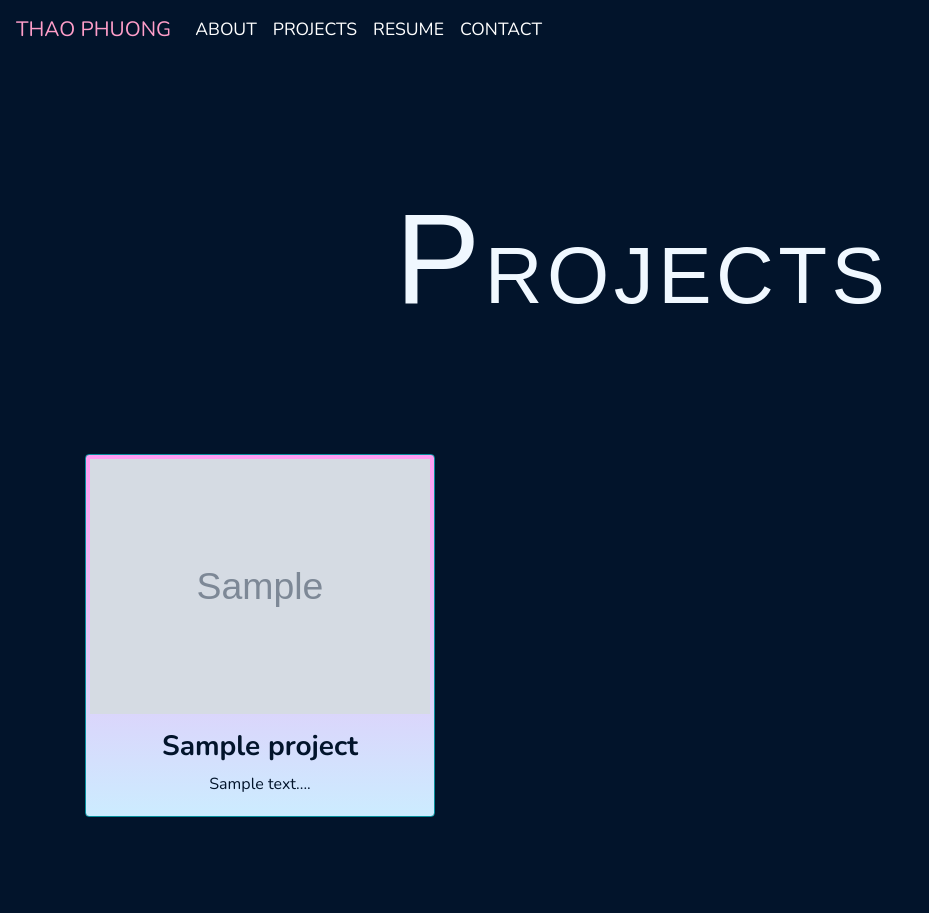
After one commit to tphuong141607/My-Website, a Node server app: page /projects in a window 1280 px wide. The commit adds this page. Shown: the whole page, without its empty margins (0-929 px from the left). Run offline with Node 20, Linux system fonts and the light colour scheme; tables that the repository leaves empty hold one stand-in row (values such as "Sample post"); grey boxes marked "Sample" are stand-in pictures; some libraries are stand-ins or nearby versions.

Commit message:
update index project page

```diff
--- a/app.js
+++ b/app.js
@@ -1,27 +1,126 @@
 var express 	= require('express'),
 	app 		= express(),
+	methodOverride = require('method-override'),
 	bodyParser  = require('body-parser'),
 	mongoose 	= require('mongoose');
-
 
 app.use(bodyParser.urlencoded({extended: true}));
 app.set('view engine', 'ejs');
 app.use(express.static(__dirname + '/public'));
+app.use(methodOverride('_method'));
 
-// ROOT Route
+//-----------------------------//
+// REGULAR ROUTES (front-end)  //
+//-----------------------------//
+
+// ROOT Page Route
 app.get('/', function(req, res){
 	res.render('landing');
 });
 
-// About Me Page Route
+// aboutMe Page Route
 app.get('/aboutMe', function(req, res){
 	res.render('aboutMe');
 });
 
-// Contact PAge Route
+// Contact Page Route
 app.get('/contact', function(req, res){
 	res.render('contact');
 });
+
+//------------------------//
+// Mongoose/Model Config  //
+//------------------------//
+mongoose.connect('mongodb://localhost/myWeb_project', {useNewUrlParser: true , useUnifiedTopology: true});
+var projectSchema = new mongoose.Schema({
+	title: String,
+	image: String,
+	body: String,
+	toolUsed: String,
+	github: String,
+	dateCreated: {type: Date, default: Date.now}
+});
+
+var Project = mongoose.model('Project', projectSchema);
+
+
+
+//-----------------------------//
+// RESTFUL ROUTES for PROJECTs //
+//-----------------------------//
+
+// INDEX route (show all prrojects)
+app.get('/projects', function(req, res){
+	Project.find({}, function(err, projects){
+		if(err) {
+			console.log("Error!");
+		} else {
+			res.render('projects/index', {projects:projects});
+		}
+	});
+});
+
+// NEW route (input form)
+app.get('/projects/new', function(req, res){
+	res.render('projects/new');
+});
+
+// CREATE route (add the new project into our db)
+app.post('/projects', function(req, res){
+	// Create project
+	Project.create(req.body.project, function(err, newProject){
+		if(err){
+			res.render('new');
+		} else {
+			res.redirect('/projects');
+		}
+	})
+});
+
+// SHOW route (show the detail info of a specific project)
+app.get('/projects/:id', function(req, res){
+	Project.findById(req.params.id, function(err, foundProject){
+		if(err) {
+			res.redirect('/projects');
+		} else {
+			res.render('projects/show', {project:foundProject});
+		}
+	});
+});
+
+// EDIT route (input form)
+app.get('/projects/:id/edit', function(req, res){
+	Project.findById(req.params.id, function(err, foundProject){
+		if(err) {
+			res.redirect('/projects');
+		} else{
+			res.render('projects/edit', {project:foundProject});
+		}
+	})
+});
+
+// UPDATE route (update the edited input into our db)
+app.put('/projects/:id', function(req, res){
+	Project.findByIdAndUpdate(req.params.id, req.body.project, function(err, updateProject){
+		if(err){
+			res.redirect('/projects');
+		} else {
+			res.redirect('/projects/' + req.params.id);
+		}
+	});
+});
+
+// DELETE route (remove data from the db)
+app.delete('/projects/:id', function(req, res){
+	Project.findByIdAndRemove(req.params.id, function(err){
+		if(err){
+			res.redirect('/projects');
+		} else {
+			res.redirect('/projects');
+		}
+	});
+});
+
 
 // Tell Express to listen for requests (start server)
 var port = process.env.PORT || 3000;
--- a/package.json
+++ b/package.json
@@ -13,6 +13,7 @@
     "body-parser": "^1.19.0",
     "ejs": "^2.7.1",
     "express": "^4.17.1",
+    "method-override": "^3.0.0",
     "mongoose": "^5.7.1"
   }
 }
--- /dev/null
+++ b/public/stylesheets/projects.css
@@ -0,0 +1,266 @@
+.container {
+	padding-top: 13em;
+	padding-bottom: 6rem;
+	text-align: center;
+}
+
+.projectContainer{
+	padding-bottom: 6rem;
+}
+
+
+/*---------------------------*/
+/****   Each project box  ****/
+/*---------------------------*/
+.projectInfo {
+	position: relative;
+	background: #3494E6;  /* fallback for old browsers */
+	background: -webkit-linear-gradient(to bottom, #ff9ef2, #ccecff);  /* Chrome 10-25, Safari 5.1-6 */
+	background: linear-gradient(to bottom, #ff9ef2, #ccecff); /* W3C, IE 10+/ Edge, Firefox 16+, Chrome 26+, Opera 12+, Safari 7+ */
+	border: 1px solid #088f9c;
+	color: #02142b;
+	 transition: transform .2s; /* Animation */
+}
+
+.projectInfo h2{
+	font-size: 1.75rem;
+	font-weight: 600;
+	color: #02142b;
+}
+
+/*---------------------------------------------*/
+/****   Each Project Box with Hover Effect  ****/
+/*---------------------------------------------*/
+
+.projectInfo:hover {
+  transform: scale(1.03);
+}
+
+.projectInfo:hover .mask {
+  opacity: 0.9;
+}
+
+.mask {
+  display: flex;
+  position: absolute;
+  top: 0;
+  bottom: 0;
+  left: 0;
+  right: 0;
+  height: 100%;
+  width: 100%;
+  opacity: 0;
+  transition: .5s ease;
+	background: #614385;  /* fallback for old browsers */
+	background: -webkit-linear-gradient(to top, #516395, #614385);  /* Chrome 10-25, Safari 5.1-6 */
+	background: linear-gradient(to top, #516395, #614385); /* W3C, IE 10+/ Edge, Firefox 16+, Chrome 26+, Opera 12+, Safari 7+ */
+}
+
+.mask p {
+	margin: auto; /* Important */
+	text-align: center;
+	color: white;
+	font-size: 1.4rem;
+	font-weight: 500;
+}
+
+.hoverLink{
+  position: absolute;
+  top: 0;
+  bottom: 0;
+  left: 0;
+  right: 0;
+  height: 100%;
+  width: 100%;
+}
+
+
+/*-------------------------------------*/
+/****   TEXT (PROJECTS) ANIMATION   ****/
+/*-------------------------------------*/
+
+@import url('https://fonts.googleapis.com/css?family=Anton|Roboto');
+
+.word {
+	font-family: 'Anton', sans-serif;
+	perspective: 1000px;
+	perspective-origin: 200px 40px;
+	color: aliceblue;
+}
+
+.word span {
+	cursor: pointer;
+	display: inline-block;
+	font-size: 100px;
+	user-select: none;
+	line-height: .8;
+	font-size: 5rem;
+}
+.word span:nth-child(1) {
+	font-size: 8rem;
+}
+
+.word span:nth-child(1).active {
+	animation: balance 1.5s ease-out;
+	transform-origin: 0% 100% 0px;
+}
+
+@keyframes balance {
+	0%, 100% {
+		transform: rotate(0deg);
+	}
+
+	30%, 60% {
+		transform: rotate(-45deg);
+	}
+}
+
+.word span:nth-child(2).active {
+	animation: shrinkjump 1s ease-in-out;
+	transform-origin: bottom center;
+}
+
+@keyframes shrinkjump {
+	10%, 35% {
+		transform: scale(2, .2) translate(0, 0);
+	}
+
+	45%, 50% {
+		transform: scale(1) translate(0, -150px);
+	}
+
+	80% {
+		transform: scale(1) translate(0, 0);
+	}
+}
+
+.word span:nth-child(3).active {
+	animation: falling 2s ease-out;
+	transform-origin: bottom center;
+}
+
+@keyframes falling {
+	12% {
+		transform: rotateX(240deg);
+	}
+
+	24% {
+		transform: rotateX(150deg);
+	}
+
+	36% {
+		transform: rotateX(200deg);
+	}
+
+	48% {
+		transform: rotateX(175deg);
+	}
+
+	60%, 85% {
+		transform: rotateX(180deg);
+	}
+
+	100% {
+		transform: rotateX(0deg);
+	}
+}
+
+.word span:nth-child(4).active {
+	animation: rotate 1s ease-out;
+}
+
+@keyframes rotate {
+	20%, 80% {
+		transform: rotateY(180deg);
+	}
+
+	100% {
+		transform: rotateY(360deg);
+	}
+}
+
+.word span:nth-child(5).active {
+	animation: shrinkjump 1s ease-in-out;
+	transform-origin: bottom center;
+}
+
+@keyframes shrinkjump {
+	10%, 35% {
+		transform: scale(2, .2) translate(0, 0);
+	}
+
+	45%, 50% {
+		transform: scale(1) translate(0, -150px);
+	}
+
+	80% {
+		transform: scale(1) translate(0, 0);
+	}
+}
+
+.word span:nth-child(6).active {
+	animation: falling 2s ease-out;
+	transform-origin: bottom center;
+}
+
+@keyframes falling {
+	12% {
+		transform: rotateX(240deg);
+	}
+
+	24% {
+		transform: rotateX(150deg);
+	}
+
+	36% {
+		transform: rotateX(200deg);
+	}
+
+	48% {
+		transform: rotateX(175deg);
+	}
+
+	60%, 85% {
+		transform: rotateX(180deg);
+	}
+
+	100% {
+		transform: rotateX(0deg);
+	}
+}
+
+.word span:nth-child(7).active {
+	animation: rotate 1s ease-out;
+}
+
+@keyframes rotate {
+	20%, 80% {
+		transform: rotateY(180deg);
+	}
+
+	100% {
+		transform: rotateY(360deg);
+	}
+}
+
+
+.word span:nth-child(8).active {
+	animation: toplong 1.5s linear;
+}
+
+@keyframes toplong {
+	10%, 40% {
+		transform: translateY(-48vh) scaleY(1);
+	}
+
+	90% {
+		transform: translateY(-48vh) scaleY(4);
+	}
+}
+
+.fixed {
+	position: fixed;
+	top: 40px;
+	left: 50%;
+	transform: translateX(-50%);
+}
--- /dev/null
+++ b/public/supportingScripts/projectHeaderAnimation.js
@@ -0,0 +1,18 @@
+/*------------------------------------*/
+/*   Text Animation (by Florin Pop)  */
+/*------------------------------------*/
+
+let spans = document.querySelectorAll('.word span');
+spans.forEach((span, idx) => {
+	span.addEventListener('click', (e) => {
+		e.target.classList.add('active');
+	});
+	span.addEventListener('animationend', (e) => {
+		e.target.classList.remove('active');
+	});
+
+	// Initial animation
+	setTimeout(() => {
+		span.classList.add('active');
+	}, 750 * (idx+1))
+});
--- a/views/aboutMe.ejs
+++ b/views/aboutMe.ejs
@@ -135,6 +135,7 @@
    		</div>
    	</section>
 
-
+    <script src="http://cdn.jsdelivr.net/particles.js/2.0.0/particles.min.js"></script>
+   <script type="text/javascript" src="/supportingScripts/particlesAnimation.js"></script>
 
 <% include ./partials/footer %>
--- a/views/landing.ejs
+++ b/views/landing.ejs
@@ -19,7 +19,7 @@
     	<div class='row'>
   			<div class="col-md-12 text-center">
     				<a href="/aboutMe" class="bttn">Who Am I</a>
-    				<a href="#" class="bttn">My Works</a>
+    				<a href="/projects" class="bttn">My Works</a>
   			</div>
     	</div>
    	</section>
@@ -29,4 +29,6 @@
 
   <script type="text/javascript" src="/supportingScripts/textScamble.js"></script>
   <script type="text/javascript" src="/supportingScripts/audioPlay.js"></script>
+  <script src="http://cdn.jsdelivr.net/particles.js/2.0.0/particles.min.js"></script>
+  <script type="text/javascript" src="/supportingScripts/particlesAnimation.js"></script>
 <% include ./partials/footer %>
--- a/views/partials/footer.ejs
+++ b/views/partials/footer.ejs
@@ -7,7 +7,5 @@
     <script type="text/javascript" src="/supportingScripts/navScroll.js"></script>
     <script src="https://kit.fontawesome.com/0797c96b0b.js" crossorigin="anonymous"></script>
 
-    <script src="http://cdn.jsdelivr.net/particles.js/2.0.0/particles.min.js"></script>
-  <script type="text/javascript" src="/supportingScripts/particlesAnimation.js"></script>
   </body>
 </html>
--- a/views/partials/header.ejs
+++ b/views/partials/header.ejs
@@ -40,13 +40,13 @@
 	   					<a href="/aboutMe" class="nav-link">ABOUT</a>
 	   				</li>
 	   				<li class="nav-item">
-	   					<a href="/" class="nav-link">PROJECTS</a>
+	   					<a href="/projects" class="nav-link">PROJECTS</a>
 	   				</li>
 	   				<li class="nav-item">
 	   					<a href="/images/Resume.pdf" target="_blank" class="nav-link">RESUME</a>
 	   				</li>
 	   				<li class="nav-item">
-	   					<a href="contact" class="nav-link">CONTACT</a>
+	   					<a href="/contact" class="nav-link">CONTACT</a>
 	   				</li>
 	   			</ul>
 	   		</div>
--- /dev/null
+++ b/views/projects/index.ejs
@@ -0,0 +1,41 @@
+<% include ../partials/header %>
+
+<link rel='stylesheet' href='/stylesheets/projects.css'>
+
+<div class='container'>
+	<div class='projectContainer'>
+		<div class="word">
+			<span>P</span>
+			<span>R</span>
+			<span>O</span>
+			<span>J</span>
+			<span>E</span>
+			<span>C</span>
+			<span>T</span>
+			<span>S</span>
+		</div>
+		<!-- <p> <a class='btn btn-primary btn-lg' href='/projects/new'>Add new project</a> </p>-->
+	</div>
+
+	<div class='row text-center'>
+			<% projects.forEach(function(project){ %>
+			<div class='col-md-6 col-lg-4 pt-5'>
+				<div class='img-thumbnail projectInfo'>
+					<img class="img-fluid eachProject" src="<%= project.image %>">
+					<div class='mt-3'>
+						<h2><%= project.title %></h2>
+						<p><%= project.body.substring(0, 80) %>...</p>
+					</div>
+					<div class="mask">
+						<a href='/projects/<%= project._id %>' class='hoverLink'></a>
+   						<p>Read More</p>
+    				</div>
+				</div>
+			</div>
+			<% }); %>
+	</div>
+</div>
+
+<script type="text/javascript" src="/supportingScripts/projectHeaderAnimation.js"></script>
+
+<% include ../partials/footer %>
```
Also changed, not shown: views/contact.ejs (+6 -3 lines), views/projects/edit.ejs (added, +43 -0 lines), views/projects/new.ejs (added, +39 -0 lines), views/projects/show.ejs (added, +24 -0 lines), 1 other file.
